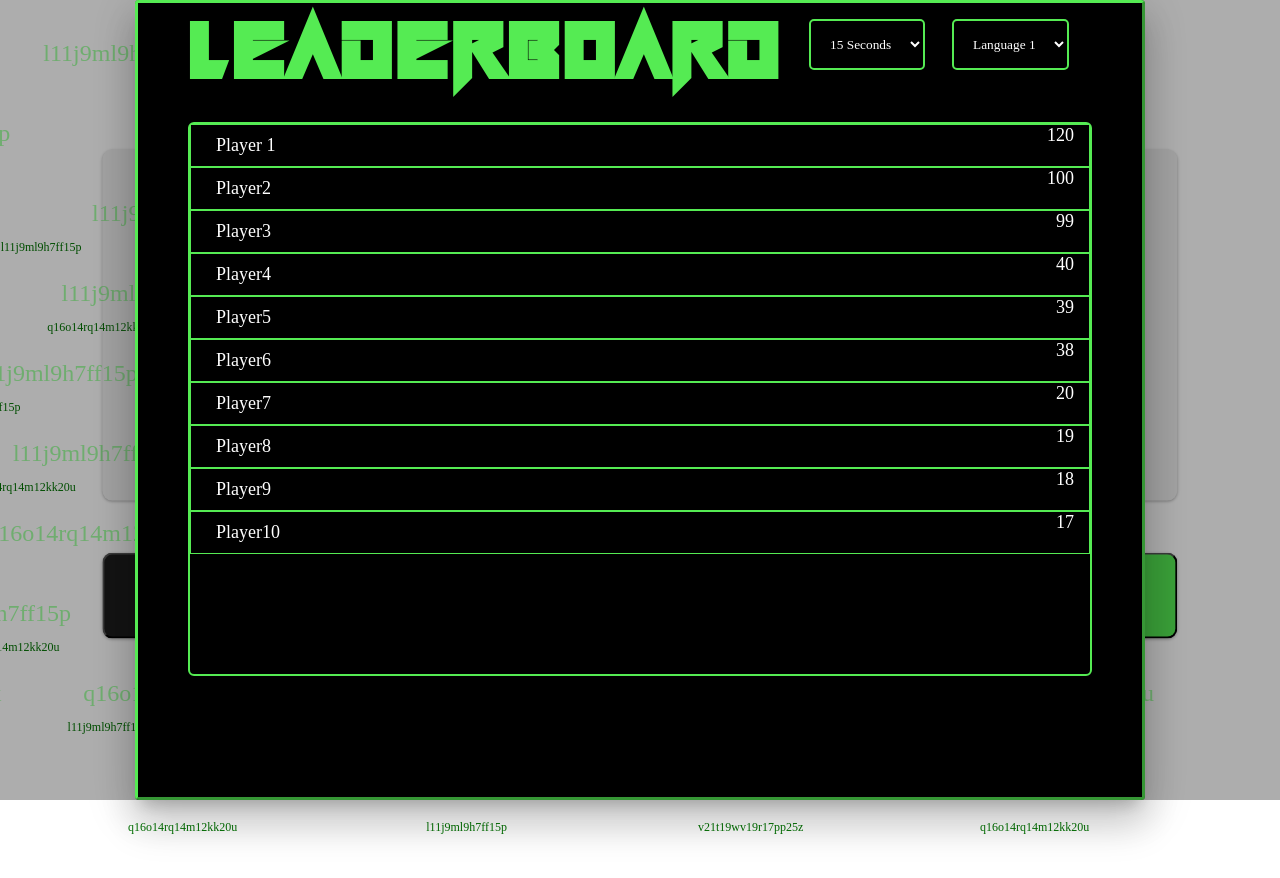
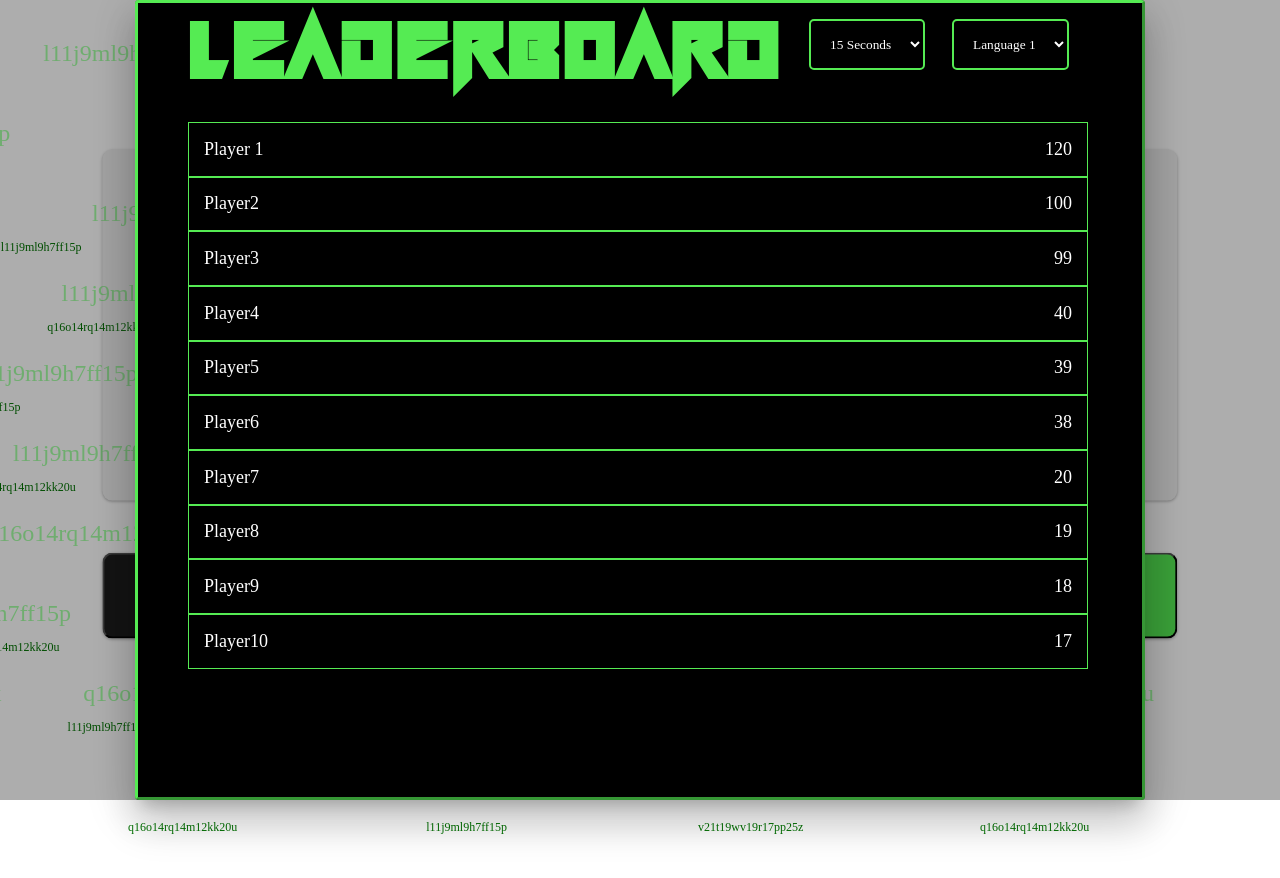
Before and after one commit to TTrumpet/COP-4331C-Project, an Angular app in the folder user-interface/: page / in a window 1280 px wide. Both pictures are taken after a click on the button "Leaderboard". Shown: the top 878 px of the page. Built offline with nearby package versions, Linux system fonts and the light colour scheme; a web font is replaced by a local one.

Commit message:
fixed leaderboard compatibility issues

```diff
--- a/user-interface/src/app/leaderboard/leaderboard.component.css
+++ b/user-interface/src/app/leaderboard/leaderboard.component.css
@@ -1,4 +1,4 @@
-body {
+body{
     border-color: #55eb53;
     border-style:outset;
     background-color: black;
@@ -42,11 +42,8 @@ body {
 
 #list-container {
     display: flex;
-    border-style: inset;
-    border: 2px solid  #55eb53;
-    border-radius: 6px;
     width: 900px;
-    height: 700px;
+    height: 550px;
     margin-left: 50px;
     margin-bottom: 20px;
     margin-top: 20px;
@@ -54,33 +51,30 @@ body {
 }
 
 .player-box {
-    flex: 1;
+    display: flex;
+    height: calc((229%) / 10);
     border-style: inset;
     border: 0.25px solid #55eb53;
+}
 
-    padding: 10px;
-    position: relative;
-  }
-
-.player-box:not(:last-child)::after {
-    content: '';
-    position: absolute;
-    top: 0;
-    bottom: 0;
-    right: 0;
-    background-color: #b1eb53;
-}
-.player-name{
+.player-name,
+.player-score {
+    margin-top: auto;
+    margin-bottom: auto;
     font-size: large;
     margin-left: 15px;
 }
-.player-score{
-    font-size: large;
-    position: absolute;
-    top: 0;
-    right: 0;
+
+.player-name {
+    flex-grow: 1; /* Allow player name to take up remaining space */
+}
+
+.player-score {
     margin-right: 15px;
+    white-space: nowrap; /* Prevent the score from wrapping */
 }
+
+
 @media only screen and (max-width: 1190px) {
     #leaderboard-title {
       font-size: 35px;
@@ -101,13 +95,20 @@ body {
         margin-right: auto;
     }
 }
-@media only screen and (max-height : 825px) {
+
+@media only screen and (max-height : 724px) {
     #list-container{
-        height: 550px;
+        height: 350px;
+    }
+    .player-box {
+        height: calc((170%) / 10);
     }
 }
-@media only screen and (max-height : 700px) {
+@media only screen and (max-height : 580px) {
     #list-container{
-        height: 454px;
+        height: 325px;
+    }
+    .player-box {
+        height: calc((125%) / 10);
     }
 }
```
Also changed, not shown: 1 other file (tests, documents, lock files or other folders).
